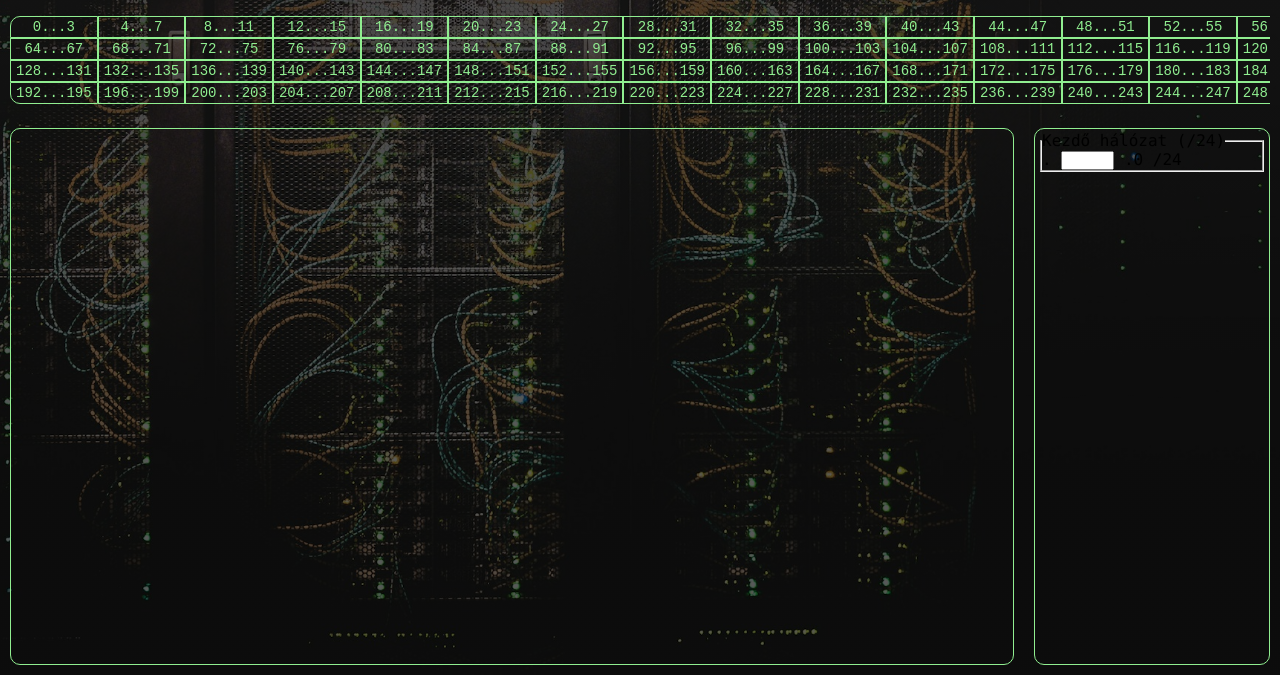
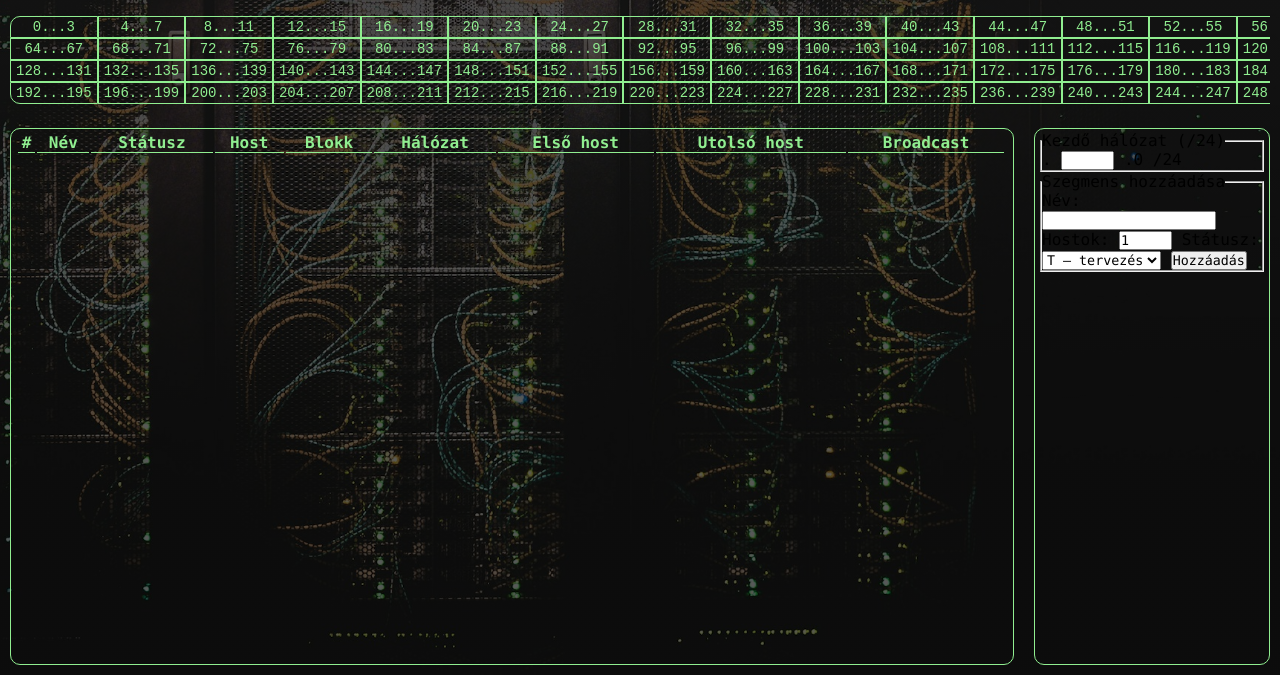
Before and after one commit to Csezire-SzFT/ITA-netsegments, a plain HTML site: page index.html in a window 1280 px wide. Shown: the part 125-800 px from the top of the page. Drawn offline with Linux system fonts and the light colour scheme.

Commit message:
Alapok előkészítése 4.

```diff
--- a/css/styles.css
+++ b/css/styles.css
@@ -104,6 +104,24 @@ nav {
    overflow-y: auto; /* függőleges görgetés szükség esetén */
 }
 
+.segments-table {
+   width: 100%;
+   color: lightgreen;
+   font-family: monospace;
+   font-size: 14px;
+}
+
+.segments-table th {
+   border-bottom: 1px solid lightgreen;
+   font-size: 16px;
+   font-weight: bold;
+}
+
+, .segments-table td {
+   padding: 2px 5px;
+   text-align: center;
+}
+
 aside {
    grid-area: gr-aside;
    margin: 10px;
@@ -120,11 +138,3 @@ footer {
 h1 {
    font-size: 22px;
 }
-
-
-
-/*
-    width:100%;
-    border: 2px solid white;
-    border-radius: 5px;
-*/
--- a/index.html
+++ b/index.html
@@ -30,7 +30,14 @@
             <article class="ipaddresses"></article> <!--hidden, ha kész a többi -->
             <!--a cellák listját és szinezését a JS generálja, a megjelenítés dinamikus-->
 
-            <article class="ipsegments"></article>
+            <article class="ipsegments">
+               <table class="segments-table">
+                  <thead>
+                  <th>#</th><th>Név</th><th>Státusz</th><th>Host</th><th>Blokk</th>
+                  <th>Hálózat</th><th>Első host</th><th>Utolsó host</th><th>Broadcast</th><th></th>
+                  </thead>
+               </table>
+            </article>
 
             <aside>
                 <fieldset>
@@ -39,10 +46,7 @@
                   <input type="number" id="subnet_IP" min="0" max="254" step="1">
                   <span class="fix_block">.0 /24</span>
                 </fieldset>
-            </aside>
-
-
-            <!--<fieldset>
+               <fieldset>
             <legend>Szegmens hozzáadása</legend>
                <label>Név: <input type="text" id="nev"></label>
                <label>Hostok: <input type="number" id="hostok" min="1" max="254" step="1" value="1"></label>
@@ -55,19 +59,12 @@
                <button id="hozzaad">Hozzáadás</button>
                <p class="hiba" id="hiba"></p>
                </fieldset>
+            </aside>
 
+<!--
 <div id="figyelmeztetes"></div>
 <div class="osszegzes" id="osszegzes"></div>
 
-<table>
-  <thead>
-    <tr>
-      <th>#</th><th>Név</th><th>Státusz</th><th>Host</th><th>Blokk</th>
-      <th>Hálózat</th><th>Első host</th><th>Utolsó host</th><th>Broadcast</th><th></th>
-    </tr>
-  </thead>
-  <tbody id="eredmeny"></tbody>
-</table>
 
 <p><button id="torles">Összes szegmens törlése</button></p> -->
 
```
Lines whose indentation alone changed are shown as unchanged.
